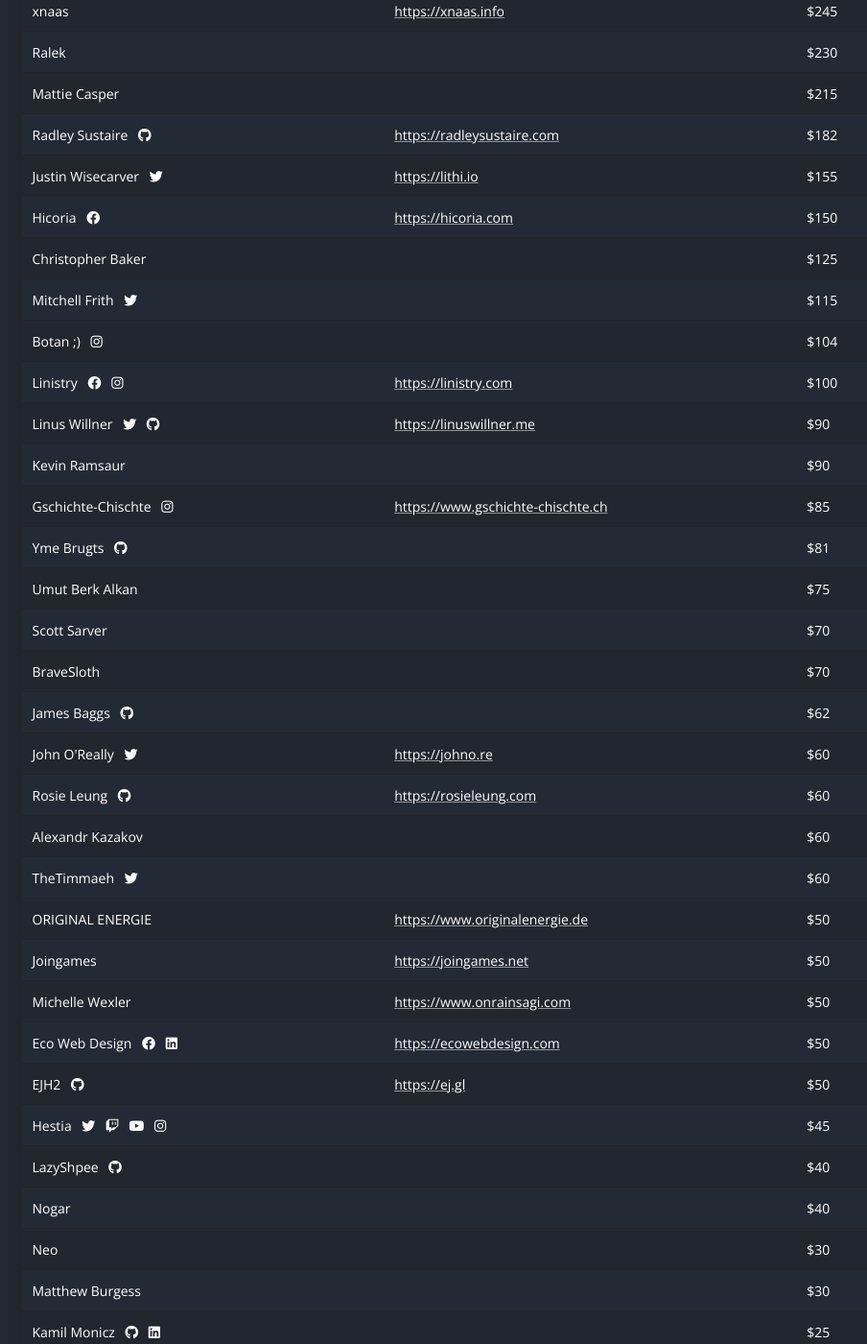
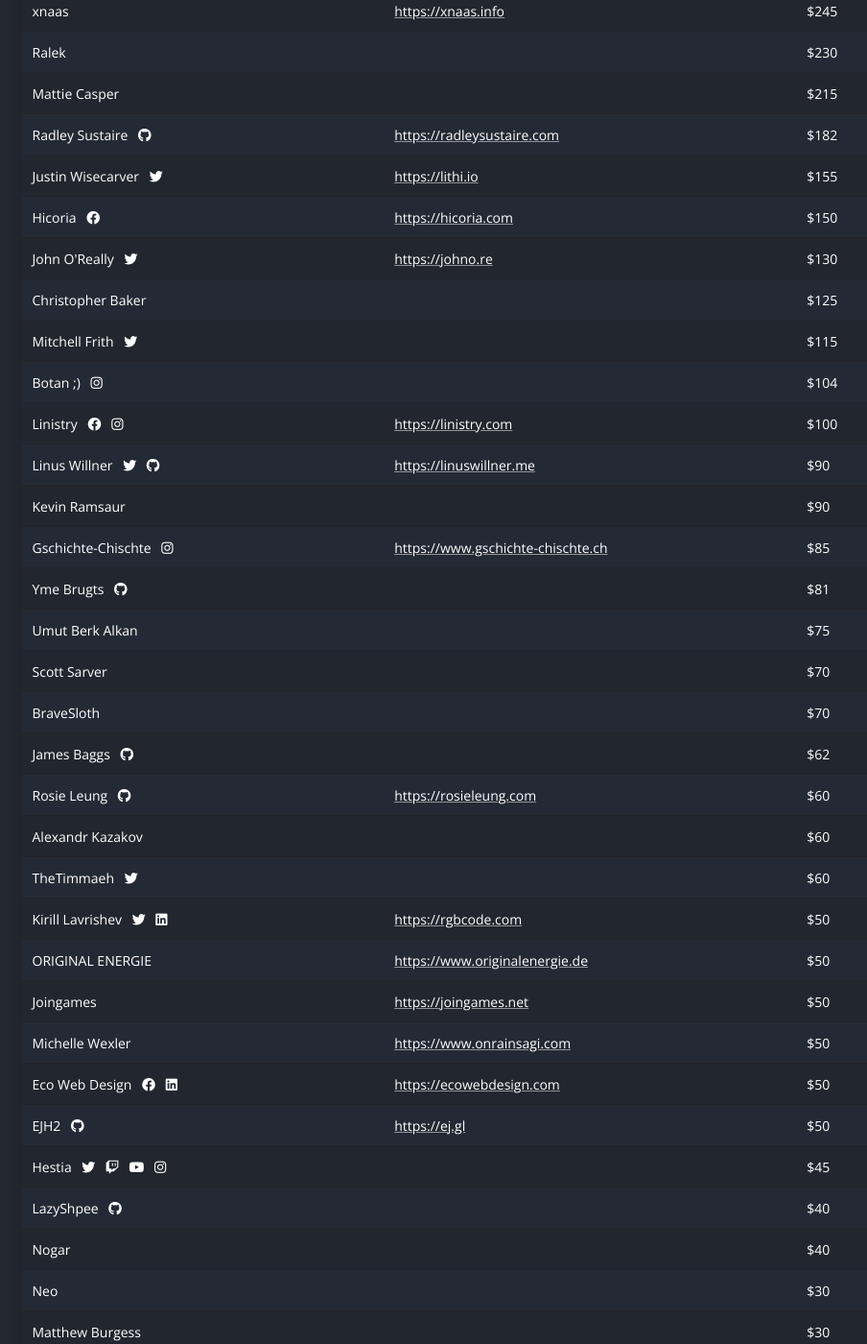
Before and after one commit to ShareX/sharex.github.io, a Jekyll site: the page built from donate/index.html, in a window 1280 px wide and 1400 px high, scrolled down 876 px. Shown: the whole window at 96% size, without its empty margins (62-966 px from the left). Built offline with Jekyll 4.4.1, drawn with Linux system fonts in a browser that asks for light colours.

Commit message:
Update donators.yml

```diff
--- a/_data/donators.yml
+++ b/_data/donators.yml
@@ -173,7 +173,7 @@
 - name: John O'Really
   twitter: https://twitter.com/John_O_Really
   website: https://johno.re
-  amount: 60
+  amount: 130
 
 - name: VJ Galaxy
   amount: 10
@@ -215,3 +215,9 @@
 - name: ORIGINAL ENERGIE
   website: https://www.originalenergie.de
   amount: 50
+
+- name: Kirill Lavrishev
+  twitter: https://twitter.com/thekirillrocks
+  linkedin: https://www.linkedin.com/in/kirill-lavrishev/
+  website: https://rgbcode.com
+  amount: 50
```
